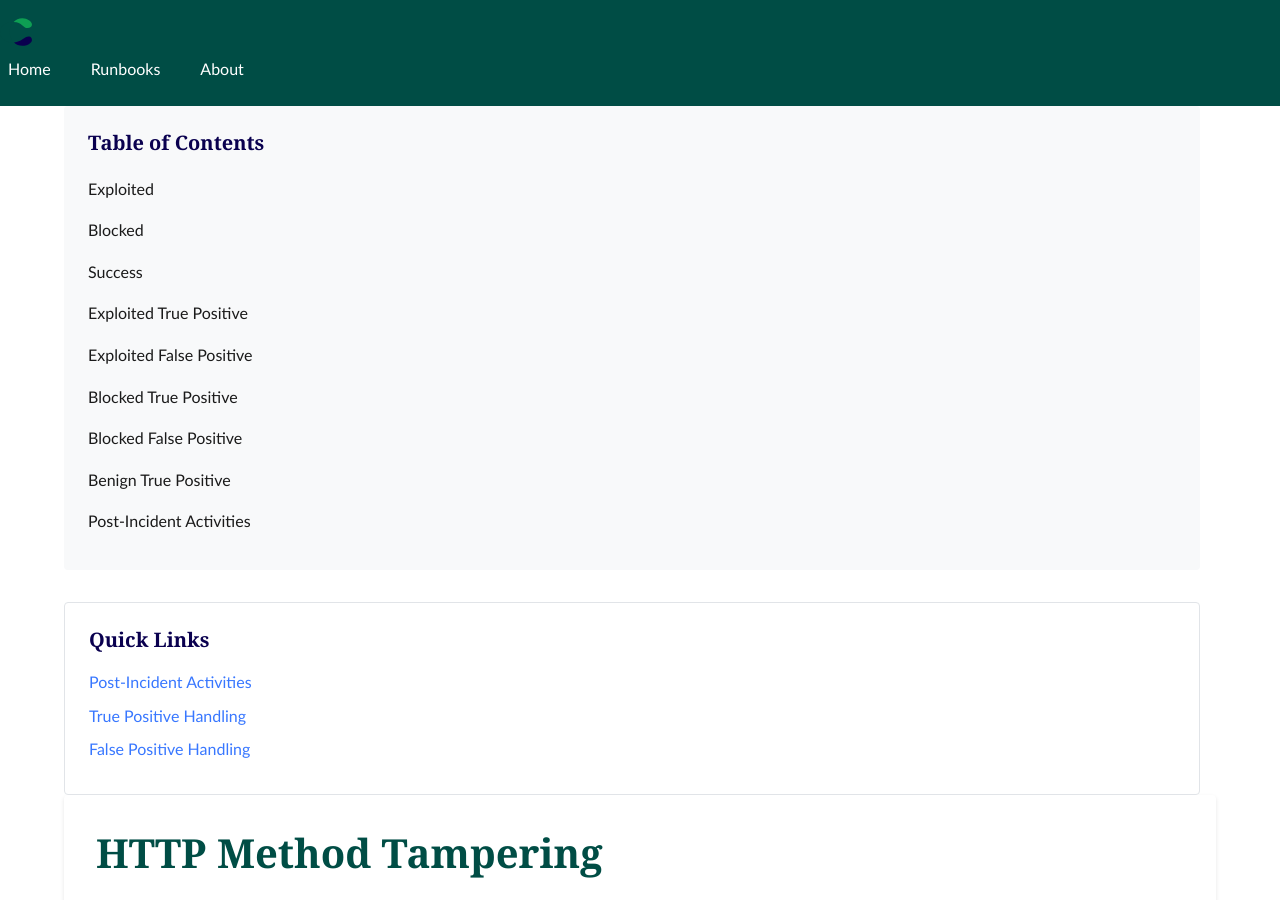
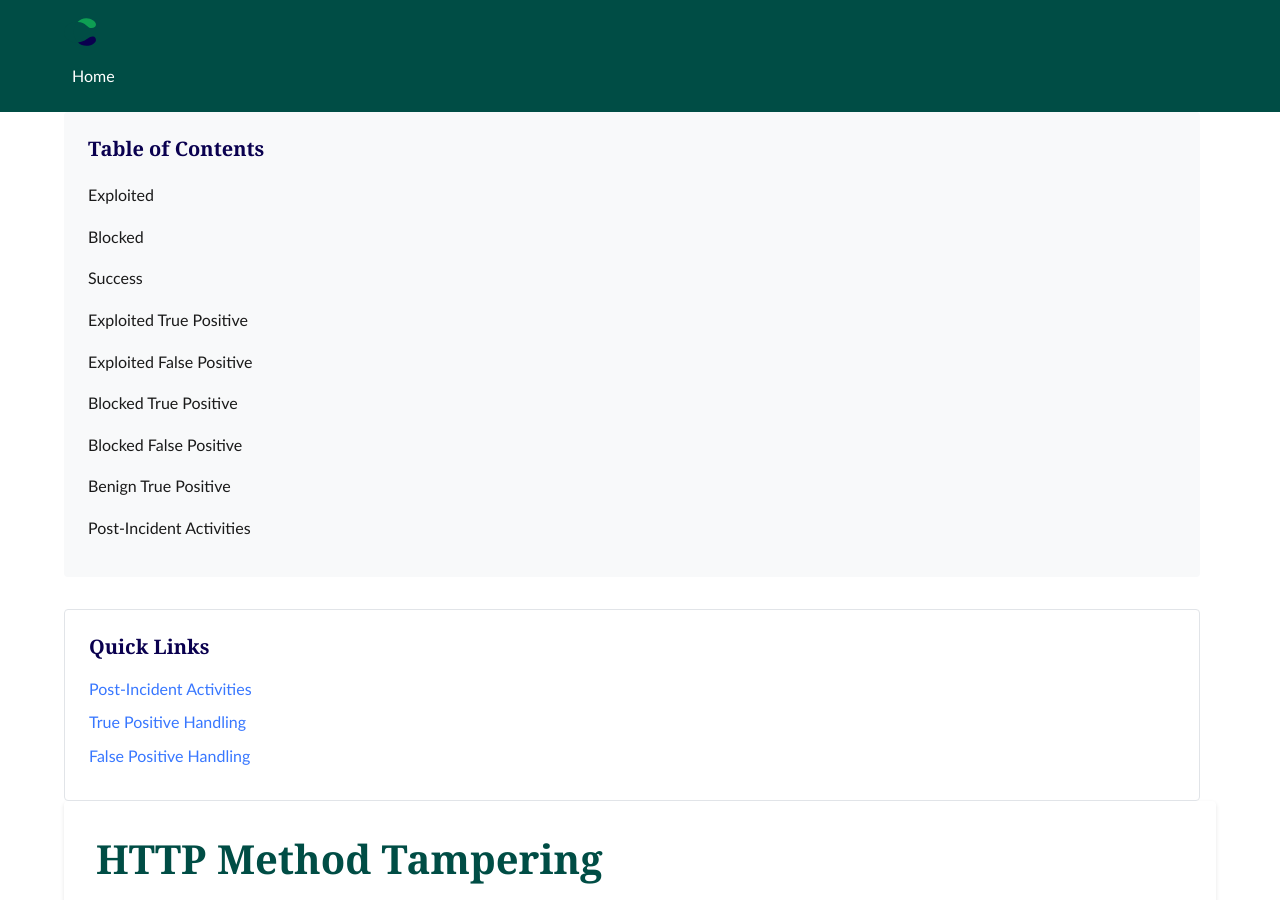
Before and after one commit to kaji-m/adr-runbooks, a Jekyll site: the page built from _runbooks/http-method-tampering.md, in a window 1280 px wide and 900 px high. Built offline with Jekyll 4.4.1, drawn with Linux system fonts in a browser that asks for light colours.

Commit message:
Layout cleanup

```diff
--- a/_config.yaml
+++ b/_config.yaml
@@ -47,12 +47,12 @@ nav_links:
   - title: Home
     url: /
     description: Return to homepage
-  - title: Runbooks
-    url: /runbooks/
-    description: Browse all security runbooks
-  - title: About
-    url: /about/
-    description: Learn about this project
+  # - title: Runbooks
+  #   url: /runbooks/
+  #   description: Browse all security runbooks
+  # - title: About
+  #   url: /about/
+  #   description: Learn about this project
 
 # Theme colors
 colors:
--- /dev/null
+++ b/_includes/navigation.html
@@ -0,0 +1,23 @@
+<nav class="nav-wrapper" role="navigation" aria-label="Main navigation">
+    <div class="container">
+        <div class="nav-brand">
+            <a href="{{ '/' | relative_url }}" aria-label="Return to homepage">
+                <img src="{{ '/assets/images/contrast-logo.svg' | relative_url }}" alt="{{ site.title }}"
+                    class="nav-logo" width="150" height="40">
+            </a>
+        </div>
+
+        <button class="nav-toggle" aria-label="Toggle navigation menu" aria-expanded="false">
+            <span class="nav-toggle-icon"></span>
+        </button>
+
+        <div class="nav-links">
+            {% for link in site.nav_links %}
+            <a href="{{ link.url | relative_url }}" {% if page.url==link.url %}aria-current="page" class="active" {%
+                endif %} title="{{ link.description }}">
+                {{ link.title }}
+            </a>
+            {% endfor %}
+        </div>
+    </div>
+</nav>
--- a/_layouts/runbook.html
+++ b/_layouts/runbook.html
@@ -10,20 +10,8 @@
 </head>
 
 <body>
-    <div class="nav-wrapper">
-        <nav class="nav">
-            <div class="nav-brand">
-                <img src="{{ '/assets/images/contrast-logo.svg' | relative_url }}" alt="Contrast Security"
-                    class="nav-logo">
-            </div>
-            <div class="nav-links">
-                {% for link in site.nav_links %}
-                <a href="{{ link.url | relative_url }}" {% if page.url==link.url %}class="active" {% endif %}>{{
-                    link.title }}</a>
-                {% endfor %}
-            </div>
-        </nav>
-    </div>
+    <!-- Navigation -->
+    {% include navigation.html %}
 
     <div class="container">
         <div class="sidebar">
```
Also changed, not shown: _layouts/default.html (+1 -26 lines).
